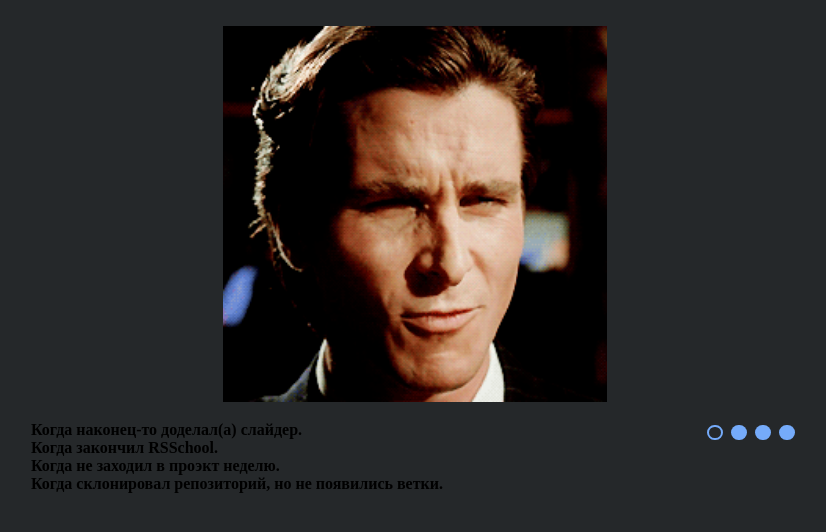
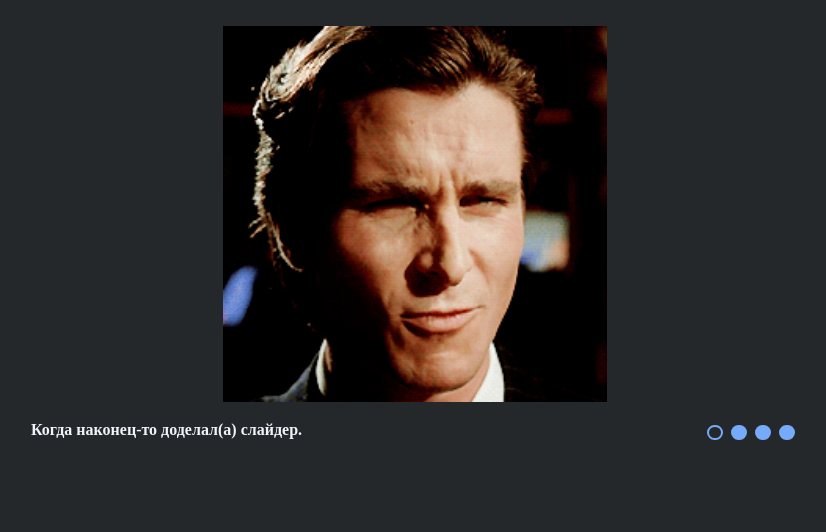
Before and after one commit to Akaiame/cssMemeSlider, a plain HTML site: page index.html in a window 1280 px wide. Shown: the whole page, without its empty margins (225-1051 px from the left). Drawn offline with Linux system fonts and the light colour scheme.

Commit message:
feat: add css caption style and logic (Sun, Sep 17, 2023 05:11:46 PM)

```diff
--- a/main.css
+++ b/main.css
@@ -77,6 +77,22 @@ img {
     transition: all 0.15s ease;
 }
 
+.caption__wrapper {
+    width: 100%;
+    display: flex;
+    overflow: hidden;
+}
+
+.caption {
+    transition: transform 600ms ease-in-out;
+    flex-basis: 100%;
+    flex-shrink: 0;
+}
+
+.caption h4 {
+    color: rgb(238, 244, 250);
+}
+
 #radio1:checked ~ .nav .buttons .custom__radio:nth-child(1) span {
     background-color: rgb(37,40,42);
     border: solid 2px rgb(117,171,250);
@@ -112,3 +128,19 @@ img {
 #radio4:checked ~ .slider__wrapper .slider__list {
     transform: translateX(-300%);
 }
+
+#radio1:checked ~ .nav .caption__wrapper .caption {
+    transform: translateX(0);
+}
+
+#radio2:checked ~ .nav .caption__wrapper .caption {
+    transform: translateX(-100%);
+}
+
+#radio3:checked ~ .nav .caption__wrapper .caption {
+    transform: translateX(-200%);
+}
+
+#radio4:checked ~ .nav .caption__wrapper .caption {
+    transform: translateX(-300%);
+}
```
